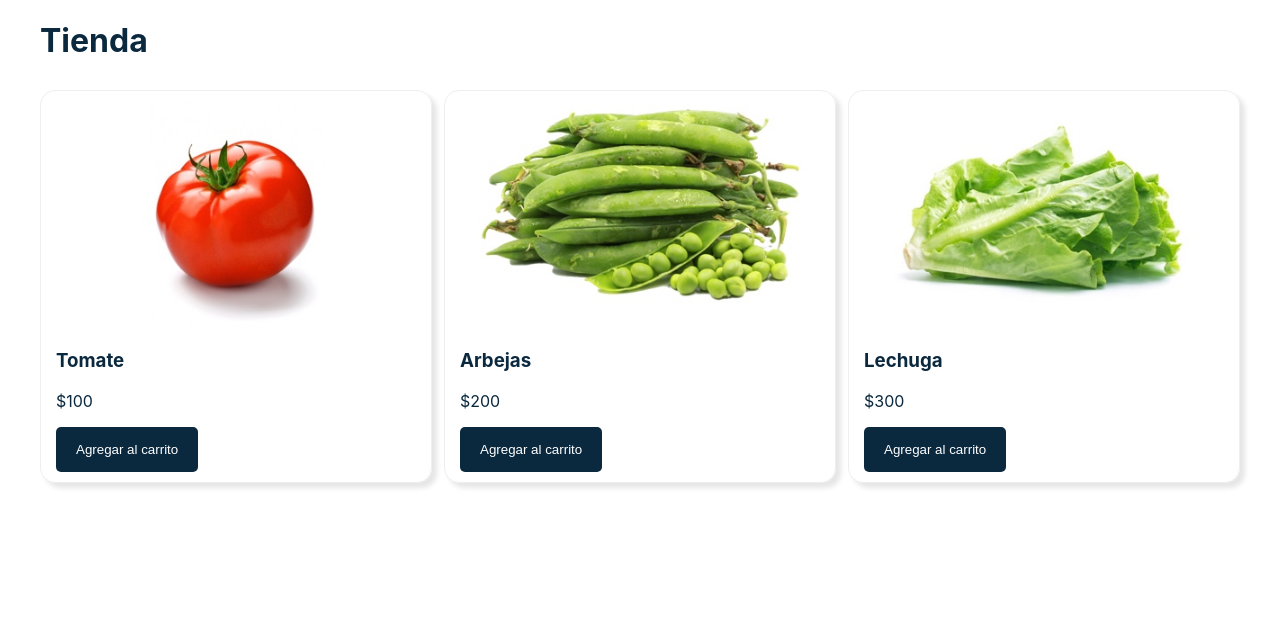
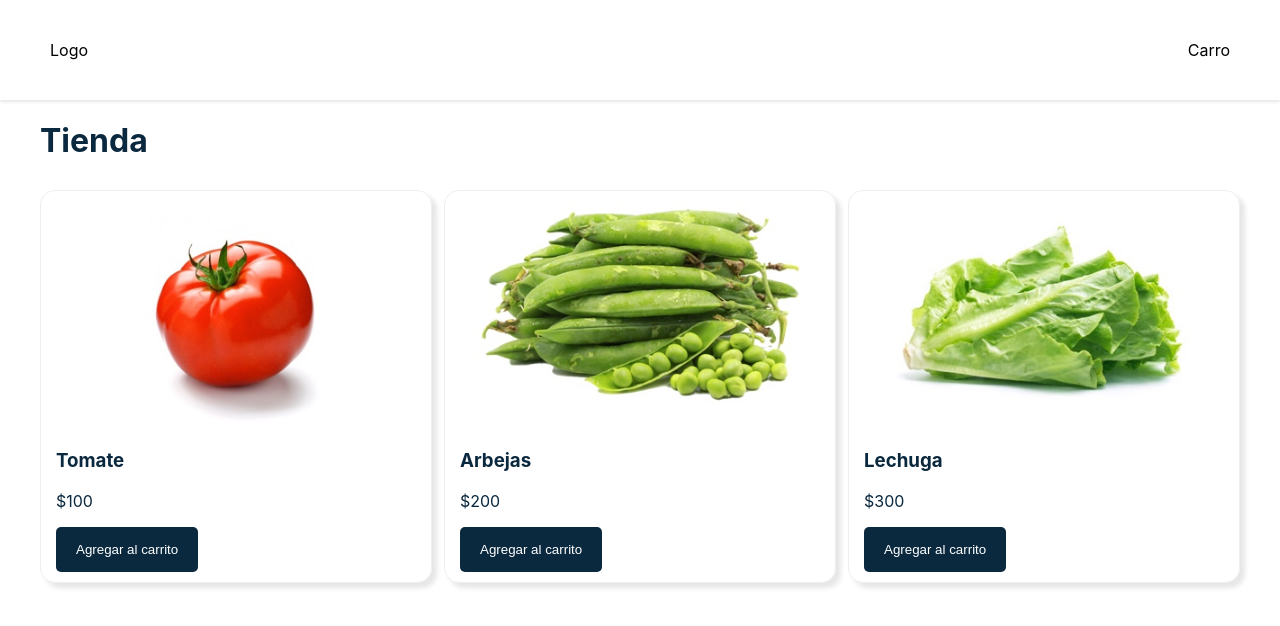
Before and after one commit to TonySauceda/react-carrito-de-compras, a React (Create React App) app: page / in a window 1280 px wide. Shown: the top 626 px of the page. Built offline with nearby package versions, Linux system fonts and the light colour scheme.

Commit message:
Agregar Navbar

```diff
--- a/src/App.js
+++ b/src/App.js
@@ -2,6 +2,7 @@
 import Productos from './components/Productos'
 import Layout from './components/Layout'
 import Title from './components/Title'
+import NavBar from './components/NavBar'
 
 class App extends Component {
 	state = {
@@ -14,6 +15,7 @@
 	render() {
 		return (
 			<div>
+				<NavBar />
 				<Layout>
 					<Title />
 					<Productos addToCart={() => console.log('Agregar producto al carrito')} products={this.state.products} />
--- /dev/null
+++ b/src/components/NavBar.js
@@ -0,0 +1,27 @@
+import { Component } from 'react'
+
+const styles = {
+	navBar: {
+		display: 'flex',
+		flexDirection: 'row',
+		alignItems: 'center',
+		height: '100px',
+		justifyContent: 'space-between',
+		position: 'relative',
+		padding: '0 50px',
+		boxShadow: '0 2px 3px rgb(0,0,0,0.1)',
+	},
+}
+
+class NavBar extends Component {
+	render() {
+		return (
+			<nav style={styles.navBar}>
+				<p>Logo</p>
+				<p>Carro</p>
+			</nav>
+		)
+	}
+}
+
+export default NavBar
```
